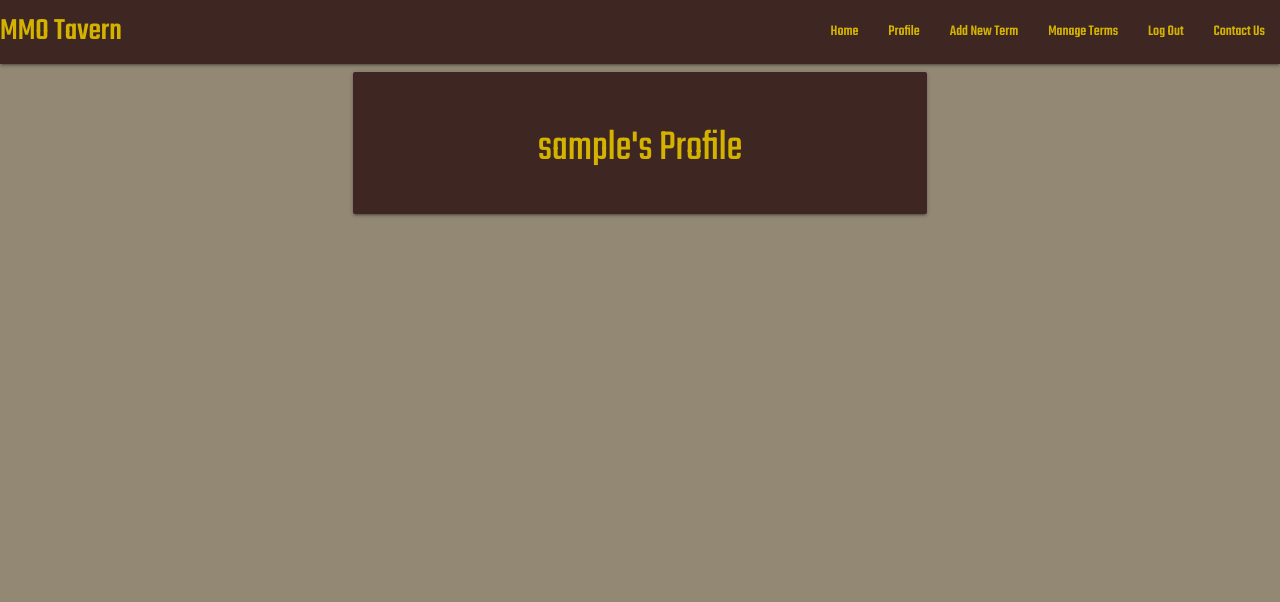
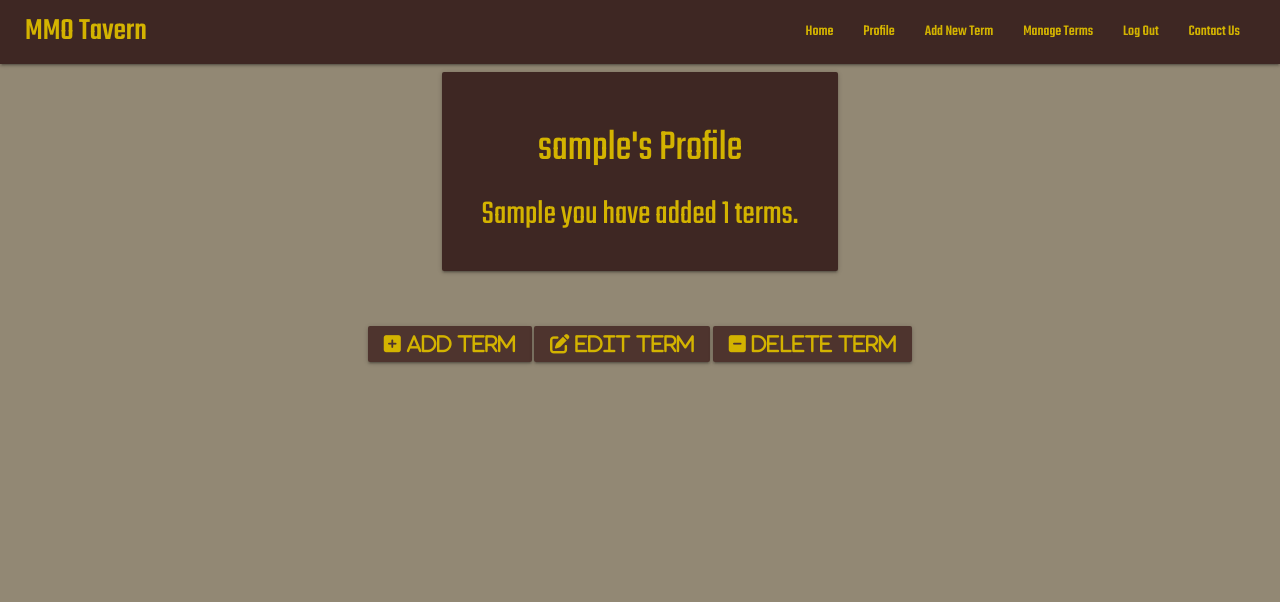
Before and after one commit to BradJones-3/bookish-carnival, a Flask app: page /user-profile/1 in a window 1280 px wide. Shown: the top 602 px of the page. Run offline with Flask 2, Linux system fonts and the light colour scheme; the visitor is signed in with stand-in values (Sample User, id 1); a database or web service that is not in the repository returns one stand-in record (values such as "Sample title"); some libraries are stand-ins or nearby versions.

Commit message:
Added to users profile to display how many terms they have added

```diff
--- a/app.py
+++ b/app.py
@@ -2,7 +2,7 @@ import os
 from flask import (
     Flask, flash, render_template,
     redirect, request, session, url_for)
-from flask_pymongo import PyMongo
+from flask_pymongo import PyMongo, pymongo
 from bson.objectid import ObjectId
 from werkzeug.security import generate_password_hash, check_password_hash
 if os.path.exists("env.py"):
@@ -98,10 +98,20 @@ def profile(username):
     # gets the session users username from the database
     username = mongo.db.users.find_one(
         {"username": session["user"]})["username"]
-    return render_template("user-profile.html", username=username)
+
+    user_terms = mongo.db.terms.find({"author": username})
+    user_number_of_terms = user_terms.count()
+
+
+    # user found and adapted the code for sorting into descending order from https://stackoverflow.com/questions/8109122/how-to-sort-mongodb-with-pymongo
+    terms = user_terms.sort([("_id", pymongo.ASCENDING)])
 
     if session["user"]:
-        return redirect(url_for('login'))
+        return render_template("user-profile.html",
+        username=username, user_number_of_terms=user_number_of_terms,
+        terms=terms)
+
+    return redirect(url_for('login'))
 
 
 @app.route('/contact')
--- a/static/css/style.css
+++ b/static/css/style.css
@@ -31,6 +31,11 @@ main {
 }
 
 /* NAV BAR */
+
+.nav-extended {
+    padding-left: 25px;
+    padding-right: 25px;
+}
 
 .sidenav li>a {
     color: #d3b300;
--- a/templates/user-profile.html
+++ b/templates/user-profile.html
@@ -1,14 +1,60 @@
 {% extends "base.html" %}
 {% block content %}
 
-<div class="row">
-    <div class="col s12 m8 offset-m2" >
-        <div class="card-panel brown darken-4">
-            <h3 class="center-align brown darken-4">
-                {{ username }}'s Profile
-            </h3>
+<div class="container">
+
+    <!-- Users Welcome -->
+    <div class="row">
+        <div class="col s12 m8 offset-m2">
+            <div class="card-panel brown darken-4">
+                <h3 class="center-align brown darken-4">
+                    {{ username }}'s Profile
+                </h3>
+                <!-- shows the user how many terms they have created -->
+                <h4 class="center-align">
+                    {{ username|capitalize }} you have added {{ user_number_of_terms }} terms.
+                </h4>
+            </div>
         </div>
+    </div>
+
+    <div class="row">
+        {% for term in terms %}
+            {% if session.user|lower == term.author|lower or session.user|lower == "admin" %}
+            <div class="col s12 m6">
+                <div class="card-panel center-align">
+                    <div><h4 class="center-align">{{ terms.term_title }}</h4></div>
+                    <div><span>Description</span>
+                        {{ terms.term_description }}</div>
+                    <div><span>Author:</span>
+                        {{ terms.author }}</div>
+                </div>
+            </div>
+            {% endif %}
+        {% endfor %}
+    </div>
+
+    <div class="center-align">
+        <button type="submit" value="Submit" name="submit" class="send-btn btn waves-effect waves">
+            <i class="fas fa-plus-square prefix center-align"> Add Term </i>
+        </button>
+        <button type="submit" value="Submit" name="submit" class="send-btn btn waves-effect waves">
+            <i class="fas fa-edit prefix center-align"> Edit Term </i>
+        </button>
+        <button type="submit" value="Submit" name="submit" class="send-btn btn waves-effect waves">
+            <i class="fas fa-minus-square prefix center-align"> Delete Term </i>
+        </button>
     </div>
 </div>
 
+        <!-- Modal Structure -->
+        <div id="delete" class="modal" tabindex="0">
+            <div class="modal-content center-align">
+                <h4>Are you Sure You Want To Delete This Term?</h4>
+            </div>
+            <div class="modal-footer center-align brown darken-3">
+                <a href="/logout" class="modal-close waves-effect btn">Yes</a>
+                <a href="/user-profile" class="modal-close waves-effect btn">No</a>
+            </div>
+        </div>
 {% endblock %}
```
Also changed, not shown: templates/contact.html (+5 -4 lines).
